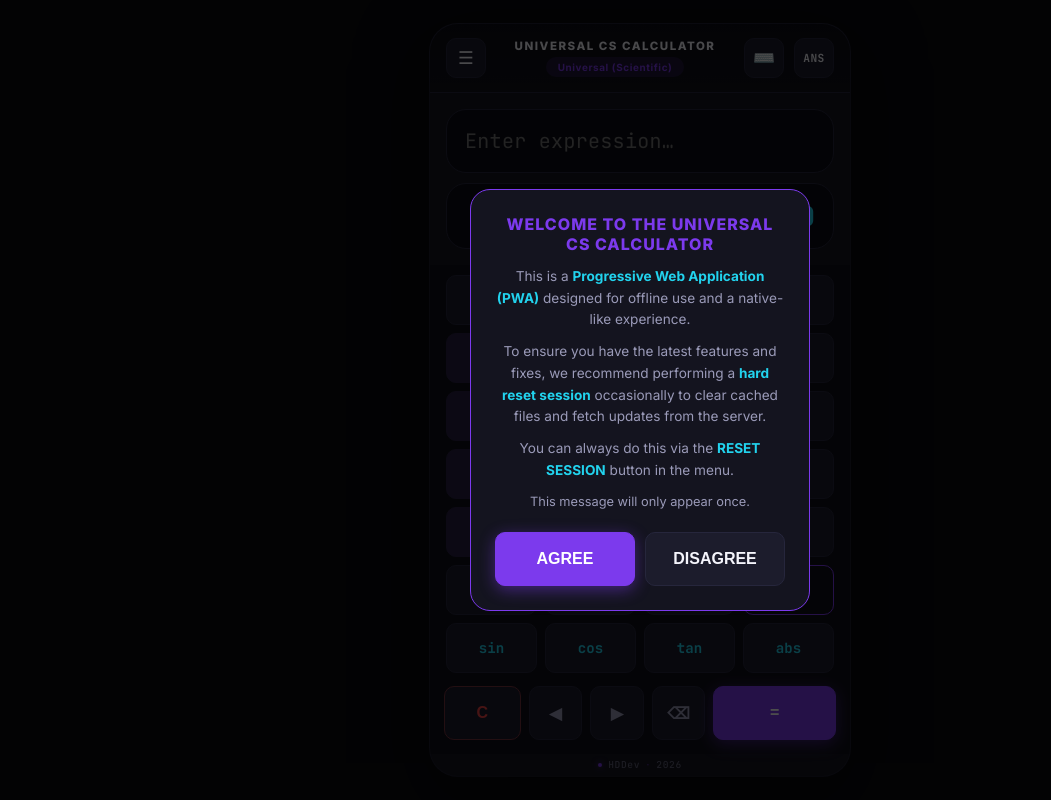
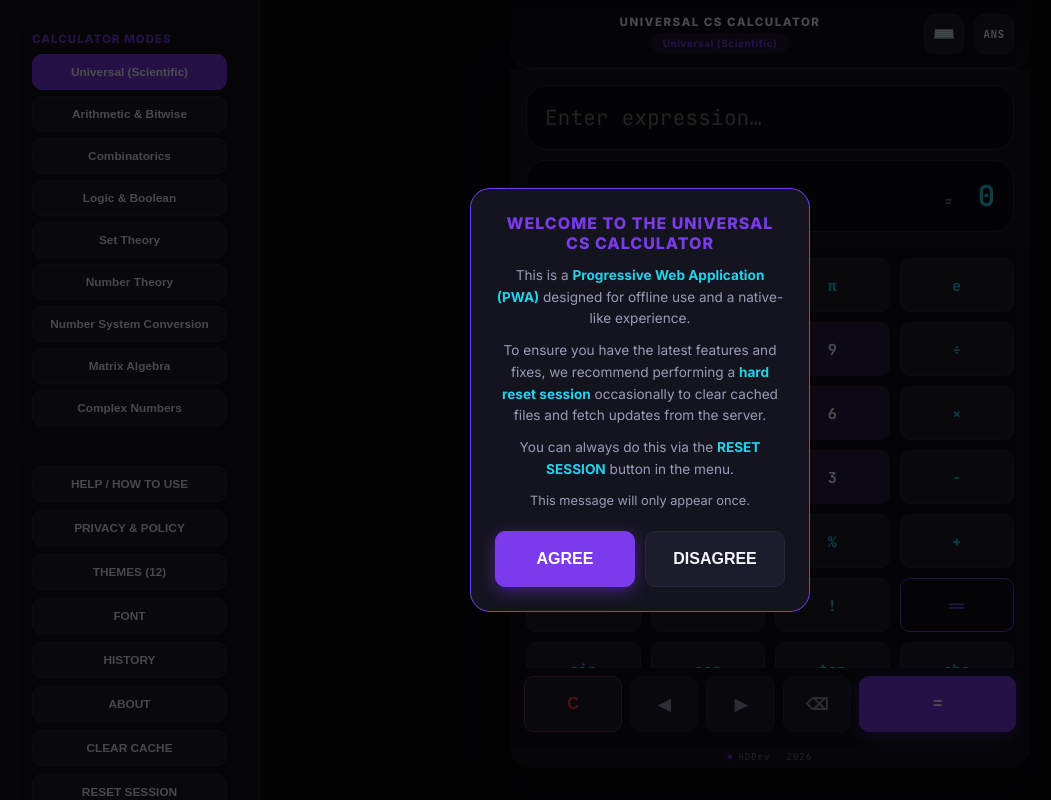
Before and after one commit to hdalmino0011/Computer-Science-Calculator, a plain HTML site: page index.html in a window 1280 px wide. Shown: the whole page, without its empty margins (0-1051 px from the left). Drawn offline with Linux system fonts and the light colour scheme.

Commit message:
Update styles.css

```diff
--- a/styles.css
+++ b/styles.css
@@ -625,63 +625,156 @@ body.theme-cyan-night  { --bg-card: #071c26; --accent: #06b6d4; --accent-2: #67e
 }
 
 /* ============================================================
-   DESKTOP / WINDOWS PWA — fixed calculator "card" frame
-   Instead of stretching to fill the whole resizable window
-   (which caused the squeezed look), the app now sits as a
-   fixed-size card centered in the window, like a real
-   calculator app, with a subtle border + shadow separating
-   it from the desktop background behind it.
+   DESKTOP / WINDOWS APP LAYOUT
+   Instead of floating a small phone-shaped card in the middle
+   of the screen, the app now behaves like an actual desktop
+   app: it fills the whole window, and the mode-switcher drawer
+   becomes a permanent left sidebar (like a real app's nav rail)
+   instead of a hamburger overlay. The calculator itself sits in
+   a centered column inside that main area so buttons don't
+   stretch into giant awkward shapes on wide windows.
+
+   NOTE ON WINDOW RESIZING: a PWA's window chrome (resizing,
+   min/max/close) is controlled entirely by Windows/the browser
+   shell — there is no CSS or JS API that can lock or disable
+   resizing for an installed PWA. That would require packaging
+   the app natively (e.g. Electron/Tauri) instead of installing
+   it as a PWA. What this stylesheet *can* do is make sure the
+   layout still looks correct and intentional at any window size.
    ============================================================ */
-@media (min-width: 769px) {
-    body { padding: 24px; }
+@media (min-width: 900px) {
+    html, body { height: 100%; overflow: hidden; }
+
+    body {
+        display: flex;
+        flex-direction: row;
+        align-items: stretch;
+        justify-content: flex-start;
+        padding: 0;
+    }
+
+    /* Sidebar: the old mobile "drawer" becomes a permanent nav rail */
+    .drawer {
+        position: static;
+        order: -1;
+        left: auto;
+        width: 260px;
+        min-width: 260px;
+        height: 100%;
+        flex-shrink: 0;
+        transition: none;
+        border-right: 1px solid var(--border);
+        box-shadow: none;
+    }
+
+    /* No overlay/close button needed — sidebar is always visible */
+    .overlay { display: none !important; }
+    .close-drawer { display: none; }
+
+    /* Hamburger no longer needed since the sidebar is permanent */
+    #menuToggleBtn { display: none; }
 
     .app-container {
-        width: 420px;
-        height: 800px;
-        max-height: calc(100vh - 48px);
+        flex: 1;
+        width: auto;
+        height: 100%;
+        max-height: none;
         min-height: 0;
-        flex: none;
-        border-radius: 28px;
-        overflow: hidden;
-        box-shadow: 0 24px 70px rgba(0,0,0,0.55), 0 0 0 1px var(--border);
+        border-radius: 0;
+        box-shadow: none;
+        background: var(--bg-body);
+        overflow-y: auto;
+        align-items: center;
+    }
+
+    /* The actual calculator "surface" is capped and centered inside
+       the main area instead of stretching edge-to-edge on wide
+       windows — this is what keeps big monitors from looking like
+       a giant blown-up phone screen */
+    .top-bar,
+    .calculator-view {
+        width: 100%;
+        max-width: 520px;
+        margin: 0 auto;
+    }
+
+    .top-bar {
+        margin-top: 0;
+        border-radius: 0 0 var(--radius-lg) var(--radius-lg);
+        background: linear-gradient(180deg, rgba(0,0,0,0.35), rgba(0,0,0,0.15)), var(--bg-card);
+    }
+
+    .calculator-view {
+        background: var(--bg-card);
+        border-radius: 0 0 var(--radius-lg) var(--radius-lg);
+        box-shadow: 0 20px 50px rgba(0,0,0,0.45);
+        margin-bottom: 32px;
+    }
+
+    .full-page-view,
+    .steps-view {
+        max-width: 640px;
+        margin: 0 auto;
+        left: 0; right: 0;
     }
 
     .button-grid {
         grid-template-columns: repeat(4, 1fr);
-        gap: 8px;
+        gap: 10px;
     }
 
     .calc-btn {
-        font-size: 0.88rem;
-        min-height: 50px;
+        font-size: 0.92rem;
+        min-height: 54px;
         padding: 12px 6px;
     }
 
     .action-btn {
-        min-height: 54px;
+        min-height: 56px;
         font-size: 1rem;
     }
 
     #exprInput {
-        font-size: 1.25rem;
+        font-size: 1.3rem;
         padding: 18px 18px;
     }
 
     .result-box {
-        font-size: 1.7rem;
-        padding: 14px 18px;
+        font-size: 1.8rem;
+        padding: 16px 18px;
     }
 
     .steps-header,
     .full-page-header {
         padding: 14px 18px;
     }
+
+    /* Sidebar contents get a little breathing room as a real nav rail */
+    .drawer-section-title { font-size: 0.72rem; }
+    .branch-drawer-btn, .drawer-action-btn { font-size: 0.74rem; padding: 10px; }
 }
 
-/* If the desktop/PWA window itself gets narrow, drop the fixed
-   card width so nothing gets clipped or squeezed */
-@media (min-width: 769px) and (max-width: 460px) {
-    .app-container { width: 100%; }
+/* Between 769–899px: not quite wide enough for a permanent sidebar,
+   so keep the drawer as an overlay but stop the layout from looking
+   like a stretched phone by capping and centering the main column */
+@media (min-width: 769px) and (max-width: 899px) {
+    body { padding: 0; }
+    .app-container {
+        width: 100%;
+        height: 100vh;
+        max-height: none;
+        min-height: 0;
+        border-radius: 0;
+        box-shadow: none;
+    }
+    .top-bar, .calculator-view {
+        max-width: 480px;
+        margin: 0 auto;
+        width: 100%;
+    }
+    .button-grid { grid-template-columns: repeat(4, 1fr); gap: 8px; }
+    .calc-btn { font-size: 0.88rem; min-height: 50px; }
+    .action-btn { min-height: 54px; font-size: 1rem; }
 }
 
 @media (max-width: 768px) {
```
